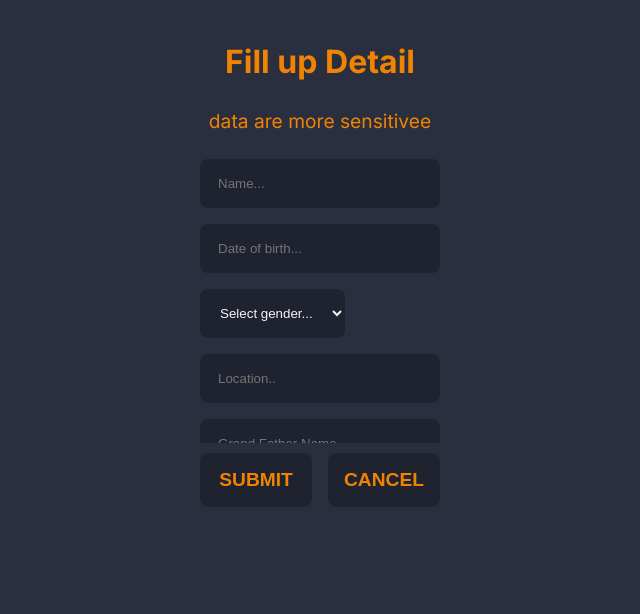
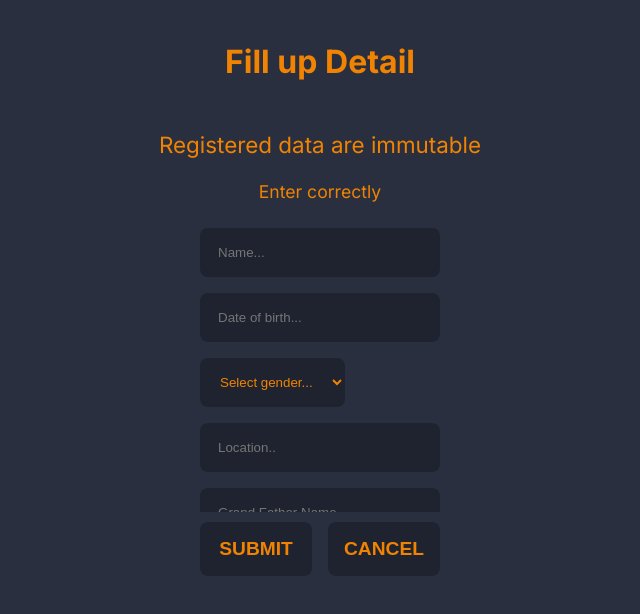
Before and after one commit to Niroj925/Janma_Dartaa, a Next.js app: page /register in a window 1280 px wide. Shown: the top 614 px of the page, without its empty margins (336-976 px from the left). Built offline with nearby package versions, Linux system fonts and the light colour scheme.

Commit message:
change form

```diff
--- a/next.config.js
+++ b/next.config.js
@@ -1,5 +1,6 @@
 /** @type {import('next').NextConfig} */
 const withImages =require('next-images');
+
 const nextConfig = {}
 
 module.exports = withImages();
--- a/src/app/register/Form.module.css
+++ b/src/app/register/Form.module.css
@@ -36,8 +36,12 @@
     display: block;
     font-size: 5rem;
  }
+ .Form_box p{
+   font-size: 1.4rem;
+   color: #F18303;
+}
  .Form_box small{
-    font-size: 1.2rem;
+    font-size: 1.1rem;
     color: #F18303;
  }
 
@@ -71,10 +75,12 @@
    border:#292f3f;
    cursor: pointer;
    outline: none;
-   color: whitesmoke;
+   /* color:rgb(105, 105, 105); */
+   color:#F18303
  }
  .gender_select_option{
    color: #292f3f;
+   /* color:#F18303 */
  }
 
  .Form_box_right_name_info input{
--- a/src/app/register/page.js
+++ b/src/app/register/page.js
@@ -65,8 +65,8 @@ function page() {
              <h3>
               Fill up Detail
              </h3>
-
-             <small>data are more sensitivee</small>
+              <p>Registered data are immutable </p>
+             <small> Enter correctly </small>
 
              <form className={styles.Form_box_right_name}>
                 <div className={styles.field}>
```
